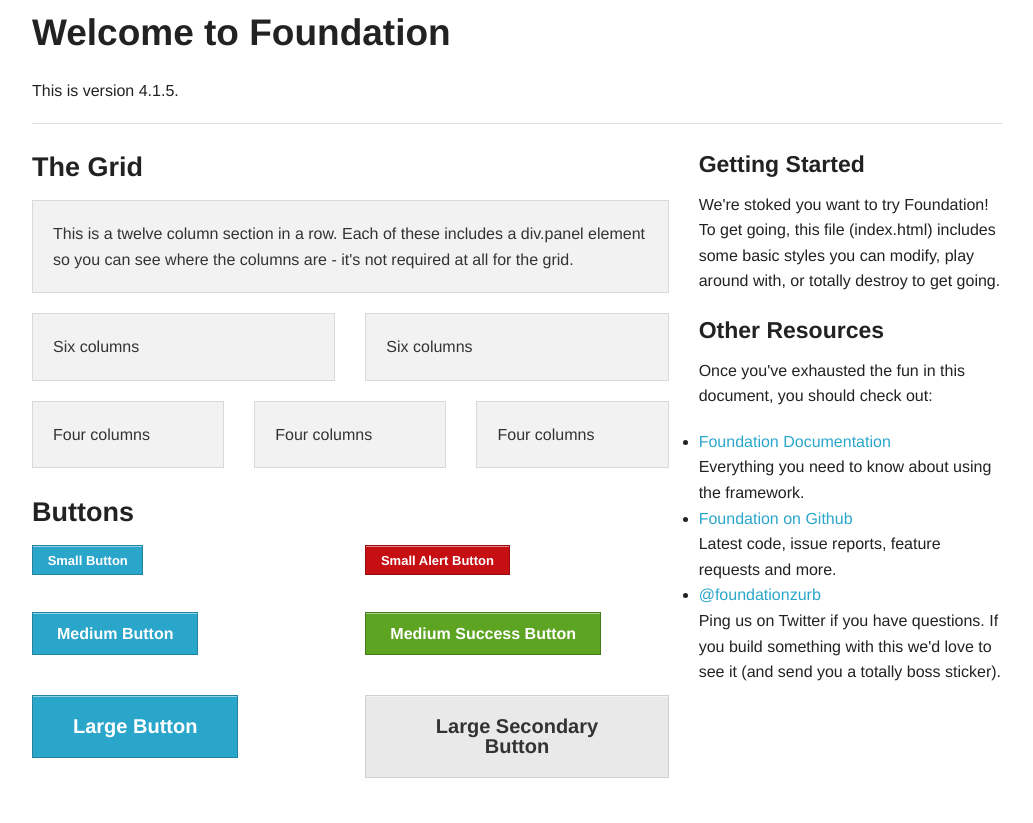
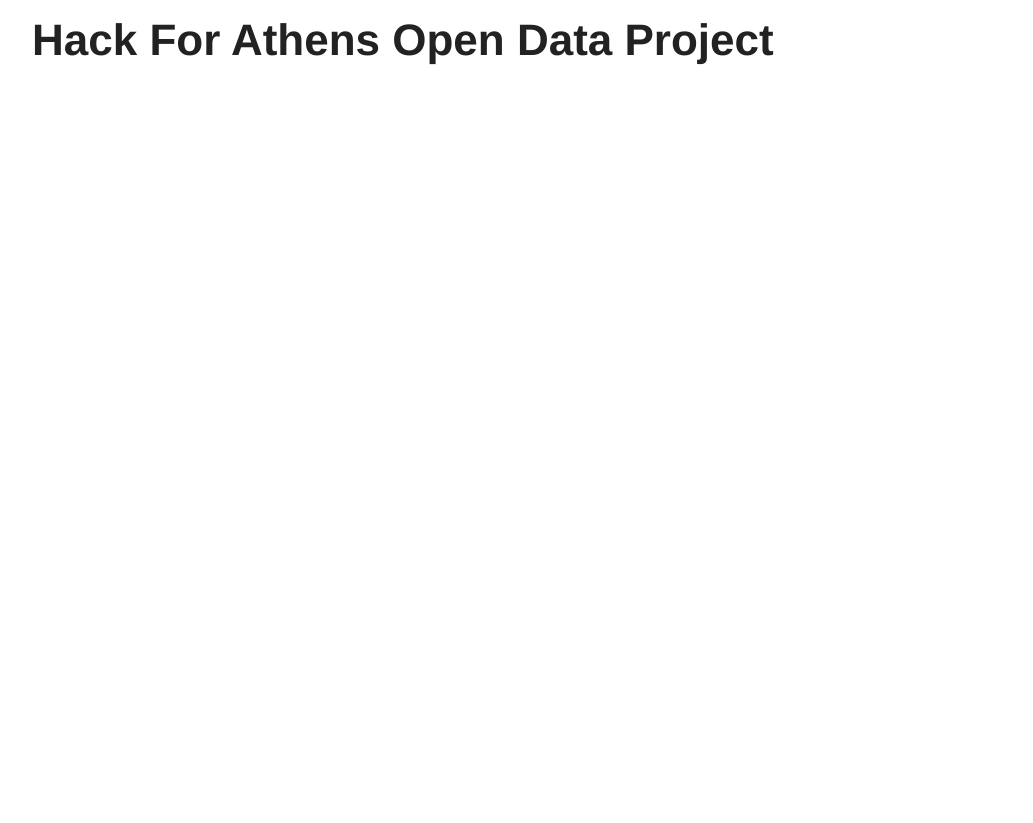
Before and after one commit to GSto/hfa-open-data, a plain HTML site: page index.html in a window 1280 px wide. Shown: the whole page, without its empty margins (123-1156 px from the left). After the commit the page ends 800 px from the top, so only its background shows below. Drawn offline with Linux system fonts and the light colour scheme.

Commit message:
removed template hmtl

```diff
--- a/index.html
+++ b/index.html
@@ -20,84 +20,9 @@
 
 	<div class="row">
 		<div class="large-12 columns">
-			<h2>Welcome to Foundation</h2>
-			<p>This is version 4.1.5.</p>
-			<hr />
+			<h1>Hack For Athens Open Data Project</h1>
 		</div>
 	</div>
-
-	<div class="row">
-		<div class="large-8 columns">
-			<h3>The Grid</h3>
-
-			<!-- Grid Example -->
-			<div class="row">
-				<div class="large-12 columns">
-					<div class="panel">
-						<p>This is a twelve column section in a row. Each of these includes a div.panel element so you can see where the columns are - it's not required at all for the grid.</p>
-					</div>
-				</div>
-			</div>
-			<div class="row">
-				<div class="large-6 columns">
-					<div class="panel">
-						<p>Six columns</p>
-					</div>
-				</div>
-				<div class="large-6 columns">
-					<div class="panel">
-						<p>Six columns</p>
-					</div>
-				</div>
-			</div>
-			<div class="row">
-				<div class="large-4 columns">
-					<div class="panel">
-						<p>Four columns</p>
-					</div>
-				</div>
-				<div class="large-4 columns">
-					<div class="panel">
-						<p>Four columns</p>
-					</div>
-				</div>
-				<div class="large-4 columns">
-					<div class="panel">
-						<p>Four columns</p>
-					</div>
-				</div>
-			</div>
-
-			<h3>Buttons</h3>
-
-      <div class="row">
-        <div class="large-6 columns">
-          <p><a href="#" class="small button">Small Button</a></p>
-          <p><a href="#" class="button">Medium Button</a></p>
-          <p><a href="#" class="large button">Large Button</a></p>
-        </div>
-        <div class="large-6 columns">
-          <p><a href="#" class="small alert button">Small Alert Button</a></p>
-          <p><a href="#" class="success button">Medium Success Button</a></p>
-          <p><a href="#" class="large secondary button">Large Secondary Button</a></p>
-        </div>
-      </div>
-		</div>
-
-		<div class="large-4 columns">
-			<h4>Getting Started</h4>
-			<p>We're stoked you want to try Foundation! To get going, this file (index.html) includes some basic styles you can modify, play around with, or totally destroy to get going.</p>
-
-			<h4>Other Resources</h4>
-			<p>Once you've exhausted the fun in this document, you should check out:</p>
-			<ul class="disc">
-				<li><a href="http://foundation.zurb.com/docs">Foundation Documentation</a><br />Everything you need to know about using the framework.</li>
-				<li><a href="http://github.com/zurb/foundation">Foundation on Github</a><br />Latest code, issue reports, feature requests and more.</li>
-				<li><a href="http://twitter.com/foundationzurb">@foundationzurb</a><br />Ping us on Twitter if you have questions. If you build something with this we'd love to see it (and send you a totally boss sticker).</li>
-			</ul>
-		</div>
-	</div>
-
   <script>
   document.write('<script src=' +
   ('__proto__' in {} ? 'javascripts/vendor/zepto' : 'javascripts/vendor/jquery') +
@@ -105,33 +30,19 @@
   </script>
 
   <script src="javascripts/foundation/foundation.js"></script>
-
 	<script src="javascripts/foundation/foundation.alerts.js"></script>
-
 	<script src="javascripts/foundation/foundation.clearing.js"></script>
-
 	<script src="javascripts/foundation/foundation.cookie.js"></script>
-
 	<script src="javascripts/foundation/foundation.dropdown.js"></script>
-
 	<script src="javascripts/foundation/foundation.forms.js"></script>
-
 	<script src="javascripts/foundation/foundation.joyride.js"></script>
-
 	<script src="javascripts/foundation/foundation.magellan.js"></script>
-
 	<script src="javascripts/foundation/foundation.orbit.js"></script>
-
 	<script src="javascripts/foundation/foundation.placeholder.js"></script>
-
 	<script src="javascripts/foundation/foundation.reveal.js"></script>
-
 	<script src="javascripts/foundation/foundation.section.js"></script>
-
 	<script src="javascripts/foundation/foundation.tooltips.js"></script>
-
 	<script src="javascripts/foundation/foundation.topbar.js"></script>
-
 
   <script>
     $(document).foundation();
```
